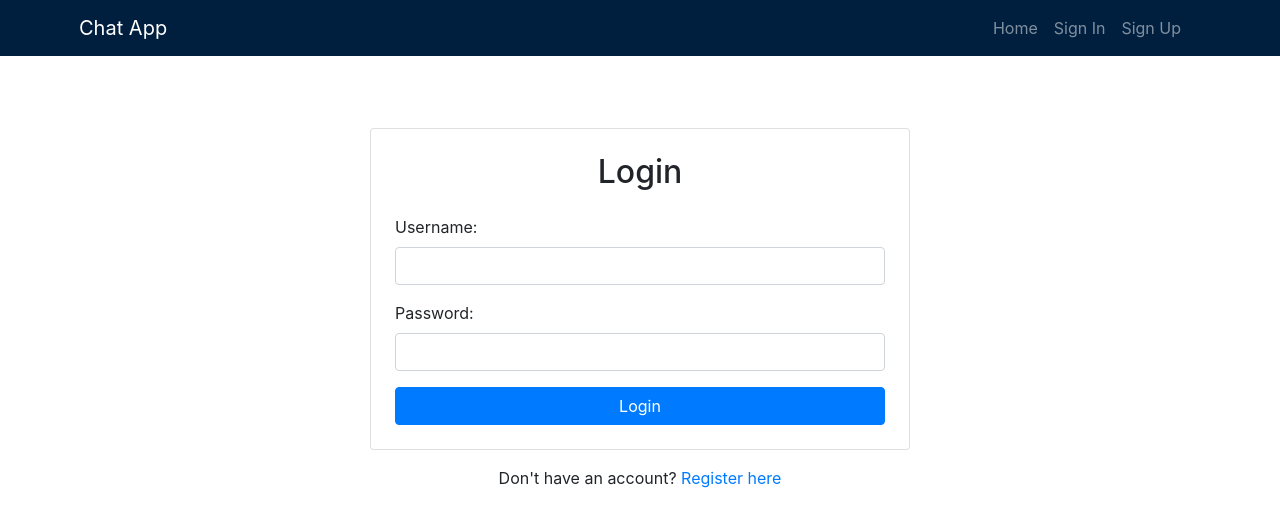
After one commit to mallamsiddiq/whatsAppApi, a Django app: page /auth/login in a window 1280 px wide. The commit adds this page. Shown: the top 527 px of the page. Run offline with Django 4.2, Linux system fonts and the light colour scheme; some libraries are stand-ins or nearby versions.

Commit message:
html login in

```diff
--- a/apps/authapp/urls.py
+++ b/apps/authapp/urls.py
@@ -2,6 +2,9 @@
 from django.urls import path, include
 from . import views as _views
 from oauth2_provider.views import TokenView, RevokeTokenView, IntrospectTokenView
+
+
+from django.contrib.auth.views import LogoutView
 
 urlpatterns = [
     path('register/', _views.RegistrationView.as_view(), name='register'),
@@ -13,5 +16,9 @@ urlpatterns = [
     path('revoke-token/', RevokeTokenView.as_view(), name='revoke-token'),  # revoketoken
     path('refresh-token/', IntrospectTokenView.as_view(), name='refresh-token'),  # refreshtoken
 
+    # xml-http login
+    path('sign-up', _views.RegisterView.as_view(), name='signup'),
+    path('login', _views.LoginView.as_view(), name='login'),
+    path('logout', _views.logout_view, name='logout'),
     # path('oauth/', include('oauth2_provider.urls', namespace='oauth2_provider')),
 ]
--- a/apps/authapp/views.py
+++ b/apps/authapp/views.py
@@ -6,6 +6,8 @@ from rest_framework import generics, permissions
 from rest_framework.response import Response
 from rest_framework.views import APIView
 from rest_framework import status
+
+from . import forms
 
 from .serializers import RegistrationSerializer, UserSerializer, User
 
@@ -30,3 +32,29 @@ class ProtectedResourceView(APIView):
     permission_classes = [permissions.IsAuthenticated]
     def get(self, request, *args, **kwargs):
         return Response({'message': 'Welcome, you re auth !'}, status=status.HTTP_200_OK)
+
+
+from django.urls import reverse_lazy
+from django.shortcuts import redirect
+from django.views.generic.edit import CreateView
+from django.contrib.auth.views import LoginView
+from django.contrib.auth import logout
+
+class RegisterView(CreateView):
+    form_class = forms.SigupForm
+    template_name = 'authapp/signup.html'
+    success_url = reverse_lazy('login')
+
+class LoginView(LoginView):
+    template_name = 'authapp/login.html'
+    success_url = reverse_lazy('home')
+
+    def get_success_url(self):
+        redirect_url = self.request.GET.get('next', self.success_url)
+
+        return redirect_url
+
+
+def logout_view(request):
+    logout(request)
+    return redirect('login')
--- /dev/null
+++ b/frontend/templates/authapp/login.html
@@ -0,0 +1,33 @@
+{% extends '../chat/base.html' %}
+
+{% block title %}Login Page{% endblock %}
+
+{% block content %}
+    <div class="container mt-5">
+        <div class="row justify-content-center">
+            <div class="col-md-6">
+                <form action="{% url 'login' %}" method="post" class="card p-4">
+                    {% csrf_token %}
+                    <h2 class="text-center mb-4">Login</h2>
+                    {% if messages %}
+                        <div class="alert alert-danger">
+                            {{ messages }}
+                        </div>
+                    {% endif %}
+                    <div class="form-group">
+                        <label for="username">Username:</label>
+                        <input type="text" id="username" name="username" class="form-control" required>
+                    </div>
+                    <div class="form-group">
+                        <label for="password">Password:</label>
+                        <input type="password" id="password" name="password" class="form-control" required>
+                    </div>
+
+                    <button type="submit" class="btn btn-primary">Login</button>
+                </form>
+
+                <p class="text-center mt-3">Don't have an account? <a href="{% url 'signup' %}">Register here</a></p>
+            </div>
+        </div>
+    </div>
+{% endblock %}
--- a/frontend/templates/chat/navbar.html
+++ b/frontend/templates/chat/navbar.html
@@ -9,6 +9,17 @@
             <ul class="navbar-nav ml-auto">
                 <li class="nav-item"><a class="nav-link" href="{% url 'home' %}">Home</a></li>
 
+
+
+                {% if user.is_authenticated %}
+
+                    <li class="nav-item"><a class="nav-link" href="{% url 'logout' %}">Log Out</a></li>
+                {%else%}
+                    <li class="nav-item"><a class="nav-link" href="{% url 'login' %}">Sign In</a></li>
+
+                    <li class="nav-item"><a class="nav-link" href="{% url 'signup' %}">Sign Up</a></li>
+                {% endif %}
+
             </ul>
         </div>
     </div>
```
Also changed, not shown: apps/authapp/forms.py (added, +13 -0 lines), core/settings.py (+6 -1 lines), docker-compose.yml (+3 -4 lines), frontend/templates/authapp/signup.html (added, +36 -0 lines).
